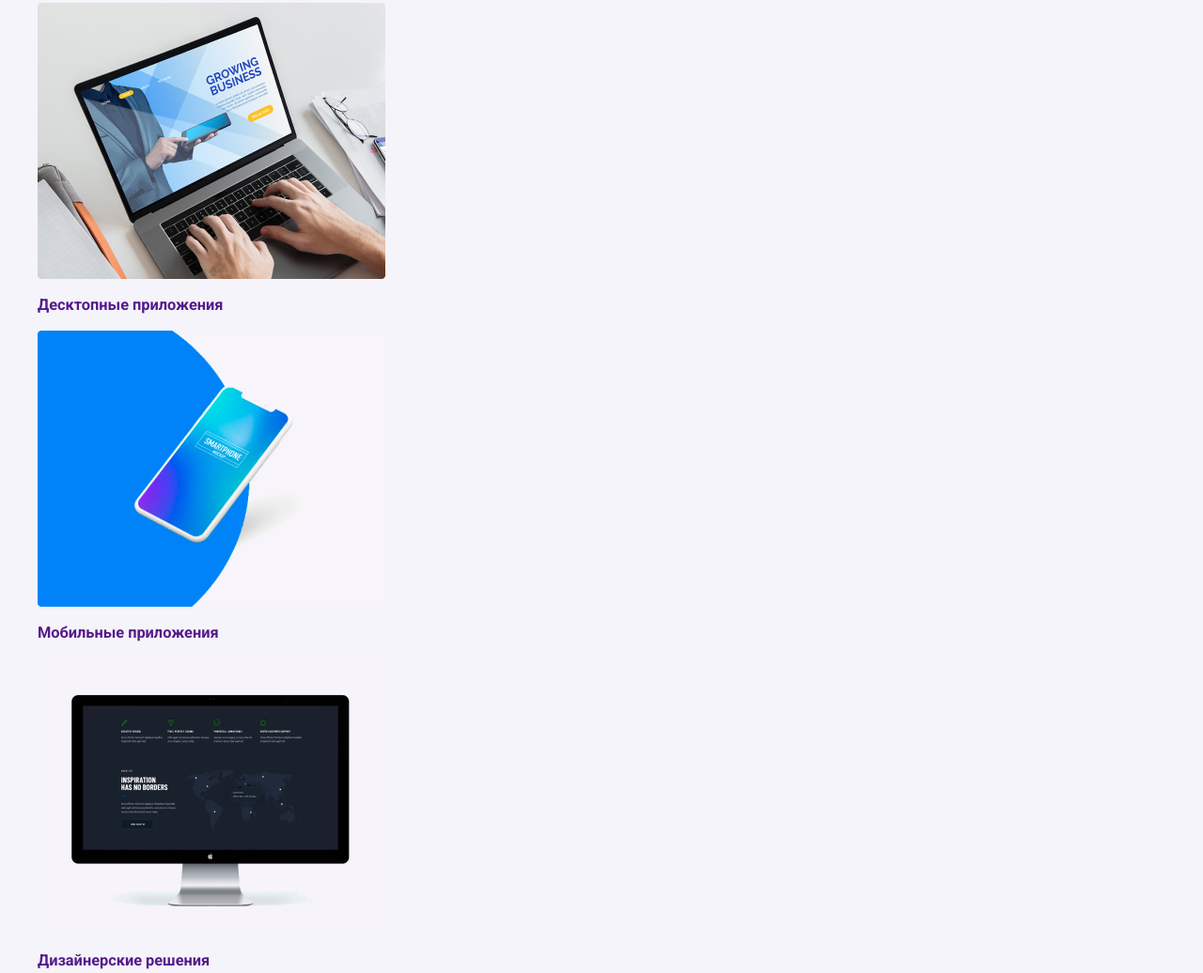
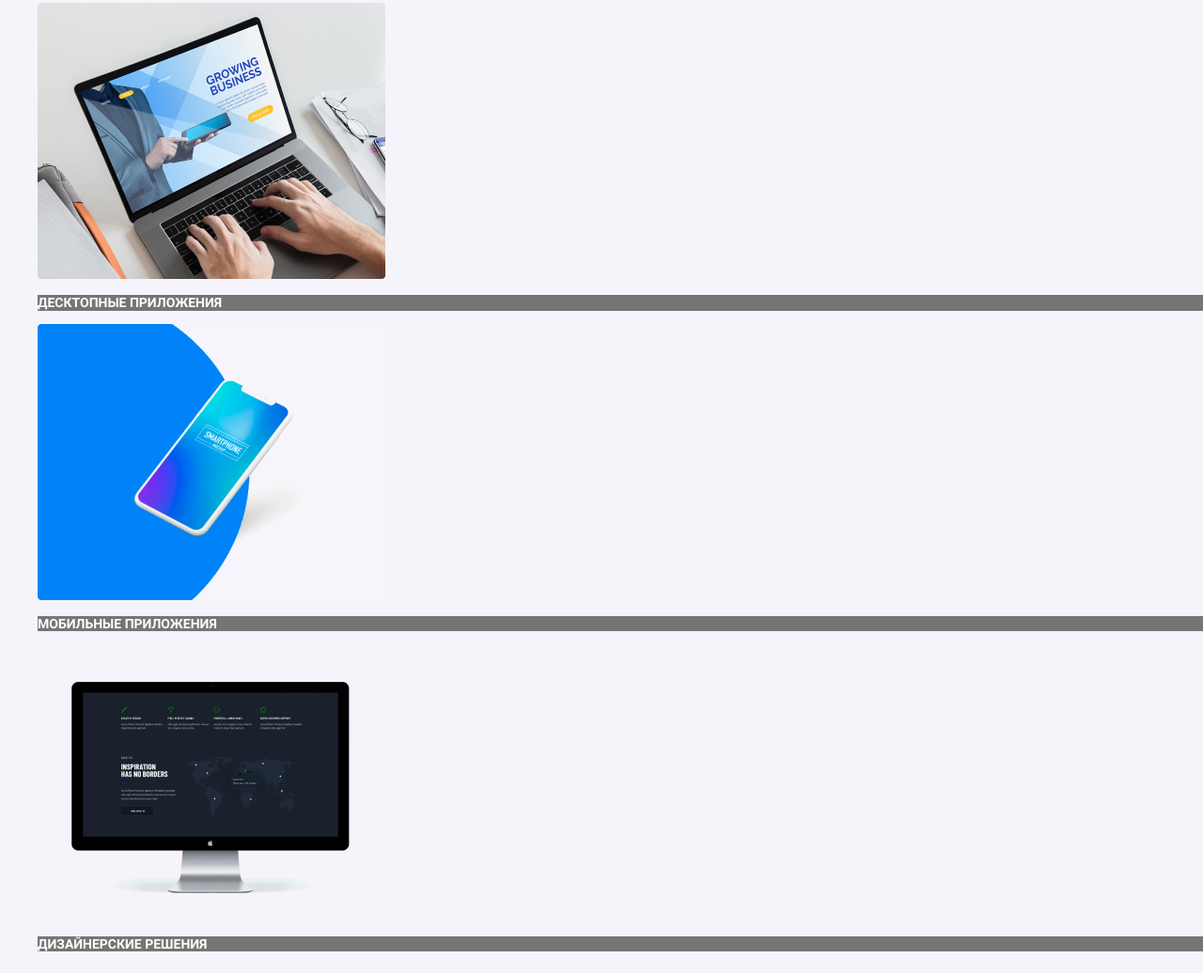
Before and after one commit to Vitalii-Mamchur/goit-markup-hw-02, a plain HTML site: page index.html in a window 1280 px wide. Shown: the part 1025-2061 px from the top of the page at 94% size. Drawn offline with Linux system fonts and the light colour scheme.

Commit message:
Очередные поправки(

```diff
--- a/css/main.css
+++ b/css/main.css
@@ -115,11 +115,22 @@ body {
 /* Чем мы занимаемся */
 .section .section-title{
     color: var(--title-text-color);
+    font-weight: 700;
     font-size: 36px;
+    line-height: 1.16;
 }
 
 .work .link{
     text-decoration: none;
+}
+
+.link .title{
+    color: var(--btn-txt-color);
+    font-weight: 700;
+    font-size: 14px;
+    line-height: 1.16;
+    text-transform: uppercase;
+    background: var(--primary-text-color);
 }
 
 /* Команда */
@@ -153,6 +164,7 @@ body {
     font-style: normal;
     font-size: 14px;
     line-height: 1.71;
+    text-decoration: none;
 }
 
 .auth-nav .links:hover,
```
